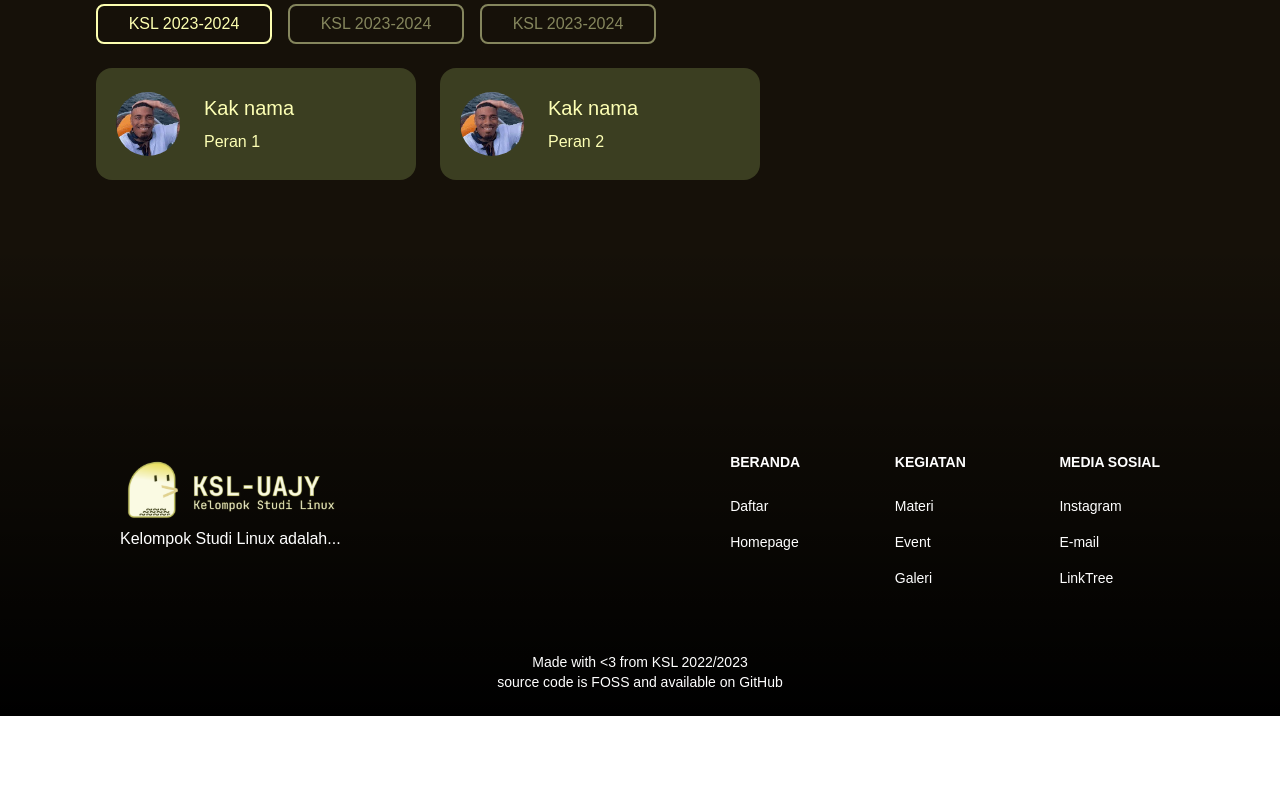
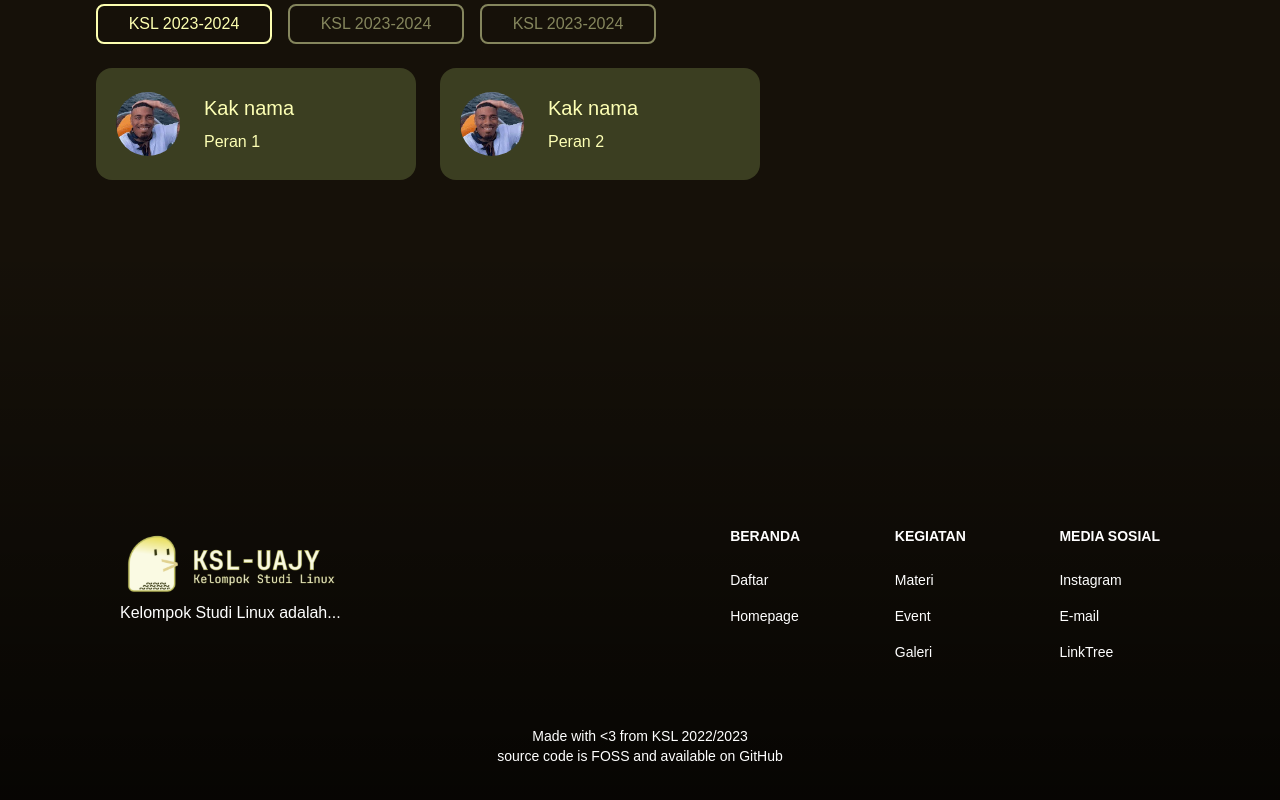
Before and after one commit to ksl-uajy/ksl.himaforka-uajy.org, a Next.js app: page /tentang in a window 1280 px wide. Shown: the part 482-1282 px from the top of the page. Before the commit the page ends 1198 px from the top, so only its background shows below. Built offline with nearby package versions, Linux system fonts and the light colour scheme.

Commit message:
fix responsive

```diff
--- a/components/Footer.tsx
+++ b/components/Footer.tsx
@@ -5,8 +5,8 @@ import { FC, useEffect, useState } from "react";
 const Footer: FC = () => {
   return (
     <>
-      <div className="mx-auto w-full bg-gradient-to-t from-black to-transparent px-4 font-rubik text-white md:px-24">
-        <div className="container mx-auto w-full p-6 lg:pt-52">
+      <div className="mx-auto h-screen w-full bg-gradient-to-t from-black to-transparent px-4 font-rubik text-white md:px-24">
+        <div className="container sticky top-[100vh] mx-auto w-full p-6 lg:pt-52">
           <div className="md:flex md:justify-between">
             <div className="mb-6 md:mb-0">
               <a className="items-right flex" href="https://ksl.himaforka-uajy.org/">
```
